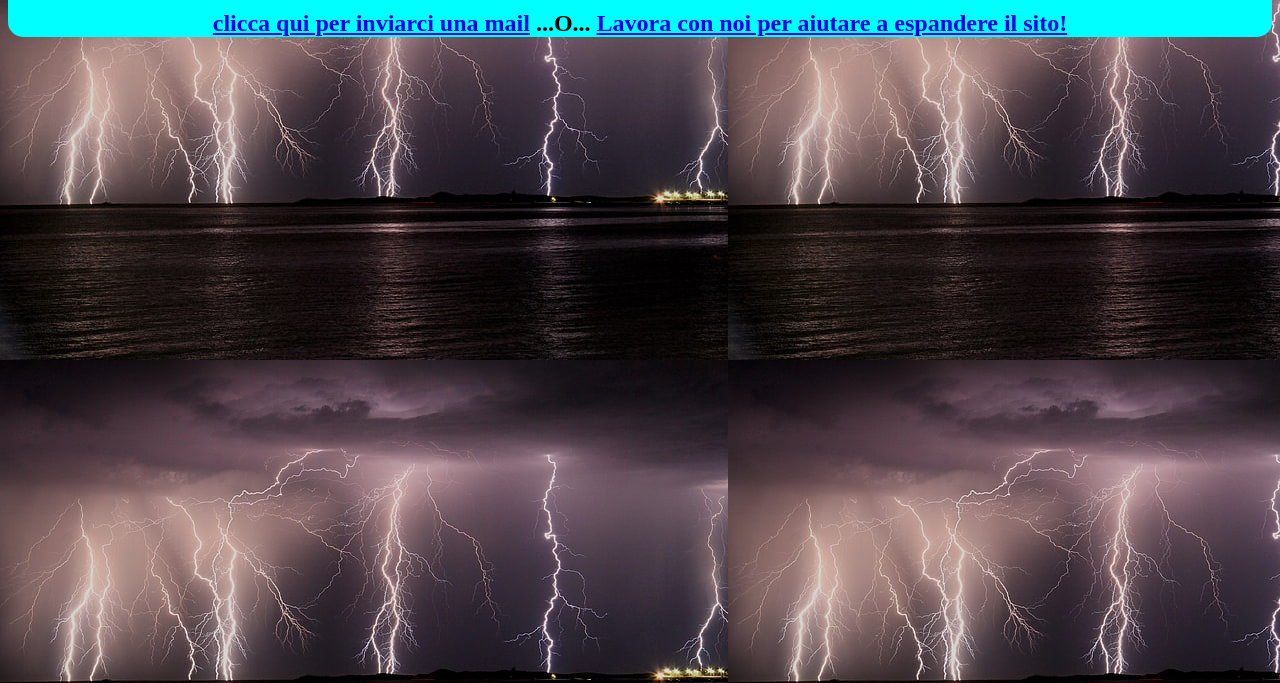
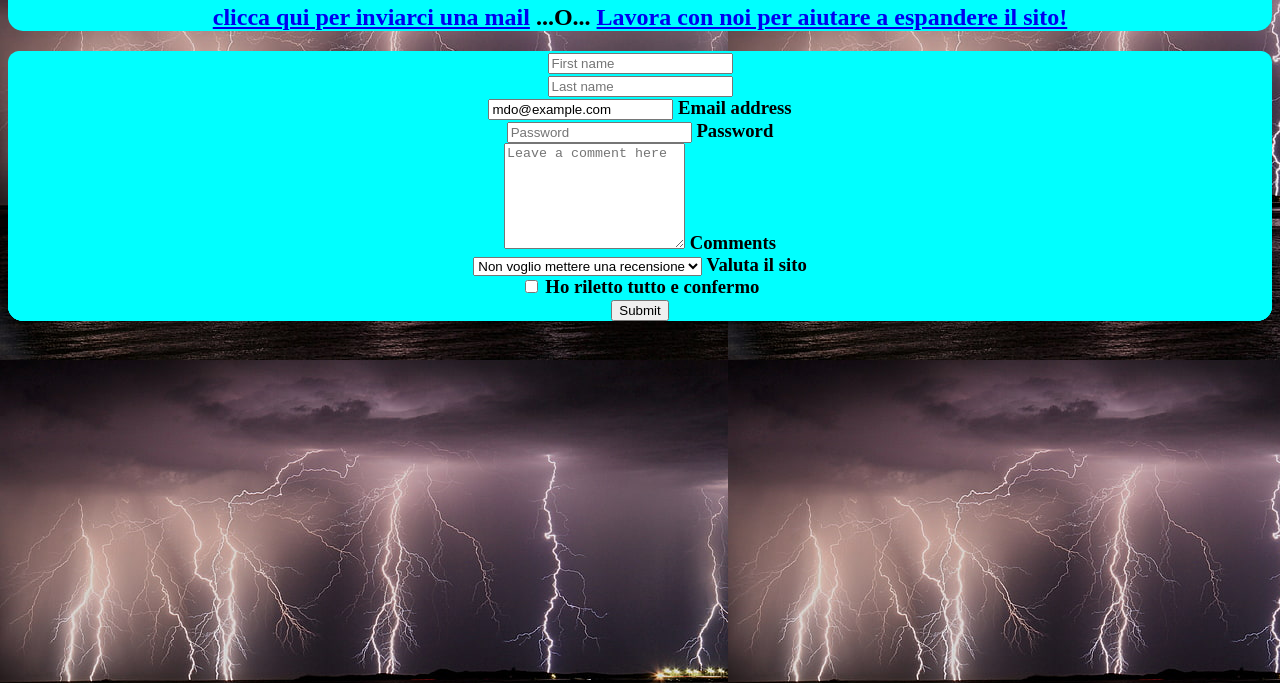
Before and after one commit to Flashsuper2010/FlashInfo, a plain HTML site: page contactus.html in a window 1280 px wide. Shown: the part 117-800 px from the top of the page. Drawn offline with Linux system fonts and the light colour scheme.

Commit message:
wwwwwwoooowwww

```diff
--- a/contactus.html
+++ b/contactus.html
@@ -9,8 +9,68 @@
 </head>
 <body>
     <div><h1>Contact Us</h1>
-   <h2>... <a href="index.html">Back to home page</a> ... <a href="News.html">look at the news</a> ... <a href="contactus.html">Contact Us</a> ...</h2>
+        <button type="button" class="btn btn-primary btn-lg"><a href="index.html">Homepage</a></button>
+        <button type="button" class="btn btn-secondary btn-lg"><a href="News.html">NewsPage</a></button>
+        <button type="button" class="btn-thirdyary btn-lg"><a href="contactus.html">Contact Us</a></button></button>
    <h2><a href="mailto:contact.flashinfo@gmail.com">clicca qui per inviarci una mail</a> ...O...
 <a href="mailto:fi.workwithus@gmail.com">Lavora con noi per aiutare a espandere il sito!</a></h2></div>
+
+<h3>
+
+<div>
+
+    <div class="row">
+        <div class="form-floating">
+          <input type="text" class="form-control" placeholder="First name" aria-label="First name">
+        </div>
+        <div class="col">
+          <input type="text" class="form-control" placeholder="Last name" aria-label="Last name">
+        </div>
+      </div>
+
+    <div class="row g-2">
+        <div class="form-floating">
+          <div class="form-floating">
+            <input type="email" class="form-control" id="floatingInputGrid" placeholder="name@example.com" value="mdo@example.com">
+            <label for="floatingInputGrid">Email address</label>
+
+            <div class="form-floating">
+                <input type="password" class="form-control" id="floatingPassword" placeholder="Password">
+                <label for="floatingPassword">Password</label>
+              </div>
+
+  <div class="form-floating">
+    <textarea class="form-control" placeholder="Leave a comment here" id="floatingTextarea2" style="height: 100px"></textarea>
+    <label for="floatingTextarea2">Comments</label>
+  </div>
+
+  <div class="form-floating">
+    <select class="form-select" id="floatingSelect" aria-label="Floating label select example">
+      <option selected>Non voglio mettere una recensione</option>
+      <option value="1">Fantastico</option>
+      <option value="2">Bello</option>
+      <option value="3">Servono più informazioni</option>
+      <option value="4">Servono molte più informazioni</option>
+    </select>
+    <label for="floatingSelect">Valuta il sito</label>
+  </div>
+
+  <form>
+
+ <div class="form-floating">
+    <input type="checkbox" class="form-check-input" id="exampleCheck1">
+    <label class="form-check-label" for="exampleCheck1">Ho riletto tutto e confermo</label>
+  </div>
+  <button type="submit" class="btn btn-primary">Submit</button>
+
+  </form>
+
+
+</div>
+
+
+</h3>
+
+
 </body>
 </html>
--- a/leo.css
+++ b/leo.css
@@ -15,7 +15,7 @@ marquee{
     text-align: start;
     text-decoration: springgreen;
     text-emphasis-color: springgreen;
-    font-size: 30px;
+    font-size: 50px;
     text-align: center;
     align-items: center;
 }
```
Also changed, not shown: News.html (+3 -1 lines), index.html (+7 -4 lines).
